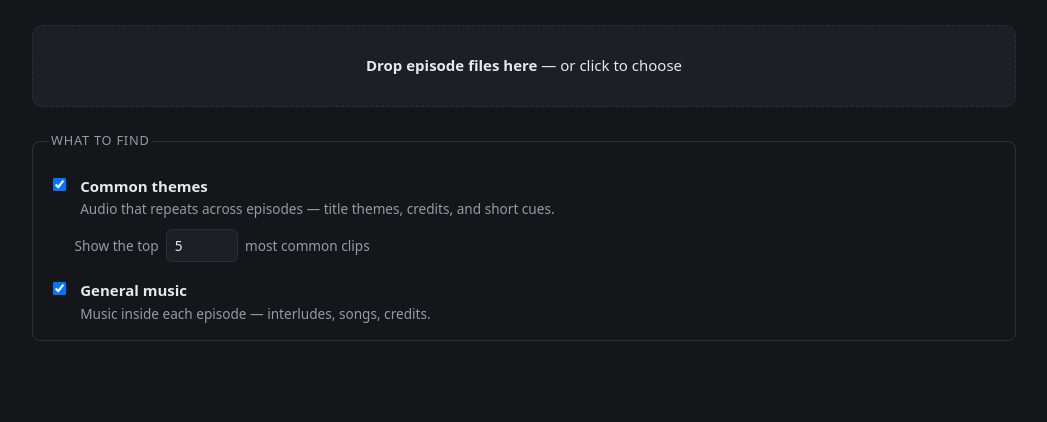
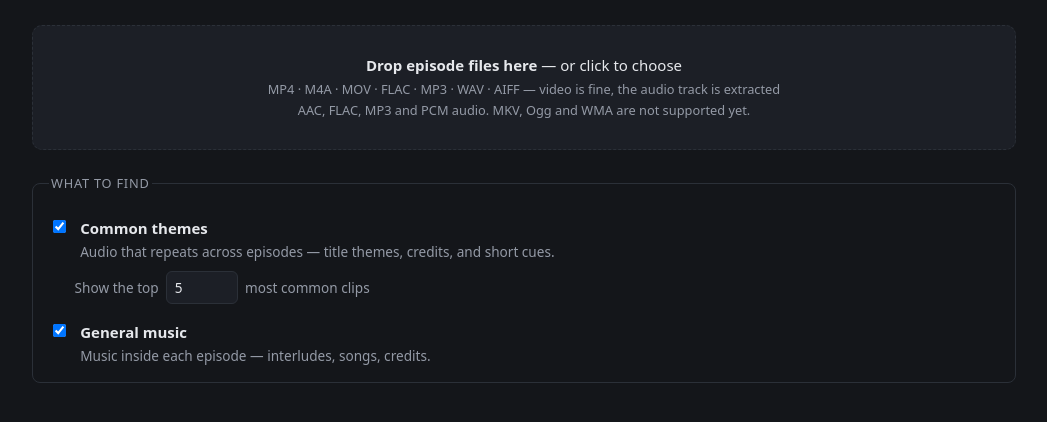
Before and after one commit to madelynnblue/sleep-filter, a website with bundled scripts: page app/index.html in a window 1280 px wide. Shown: the part 104-526 px from the top of the page, without its empty margins (116-1163 px from the left). Built offline with nearby package versions, Linux system fonts and the light colour scheme.

Commit message:
app: say what the drop area can actually open
The box asked for files without saying which ones it could do anything with, so
the only way to find out was to drop one and read the error. It now lists the
extensions, the codecs, and — as plainly — the formats that are not supported
yet, since those fail rather than degrade.

Kept to two dim lines under the instruction so it reads as reference: the first
is what to drop, the second is what the page can do with it.

```diff
--- a/app/index.html
+++ b/app/index.html
@@ -22,6 +22,8 @@
 <section id="setup">
   <div id="drop" class="drop">
     <p><strong>Drop episode files here</strong> — or click to choose</p>
+    <p class="formats">MP4 · M4A · MOV · FLAC · MP3 · WAV · AIFF — video is fine, the audio track is extracted</p>
+    <p class="formats">AAC, FLAC, MP3 and PCM audio. MKV, Ogg and WMA are not supported yet.</p>
     <input id="files" type="file" multiple accept="audio/*,video/*" hidden>
   </div>
 
--- a/app/style.css
+++ b/app/style.css
@@ -22,6 +22,9 @@ code { background:var(--panel); padding:.1rem .35rem; border-radius:4px; }
 .drop:hover { border-color:#3d4650; }
 .drop.over { border-color:var(--accent); background:#1f2530; }
 .drop p { margin:.2rem 0; pointer-events:none; }
+/* what the page can actually open — deliberately the last thing in the box,
+   so it reads as reference rather than as the instruction */
+.drop .formats { color:var(--dim); font-size:.8rem; line-height:1.4; }
 
 button { background:var(--accent); color:#0d1117; border:0; border-radius:6px;
   padding:.5rem .9rem; font:inherit; font-weight:600; cursor:pointer; }
```
